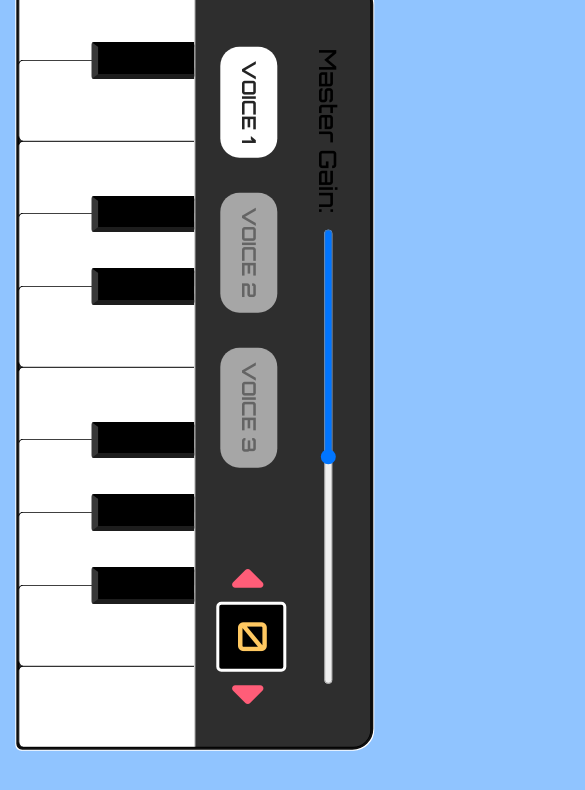
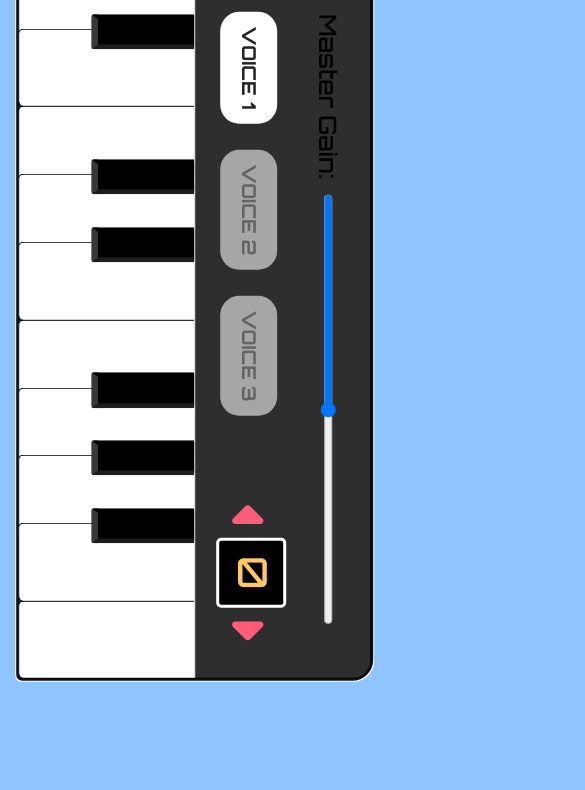
Before and after one commit to nchau3/RK-23-Keyboard, a React (Vite) app: page / in a window 390 px wide. Shown: the top 790 px of the page, 585 px wide, since content can reach past the window. Built offline with nearby package versions, Linux system fonts and the light colour scheme.

Commit message:
testing new breakpoints

```diff
--- a/src/styles/App.scss
+++ b/src/styles/App.scss
@@ -20,7 +20,7 @@
 
 @media (max-width: 480px) {
   :root {
-    padding: 40vw;
+    margin: 28% 0;
   }
 
   #App {
@@ -37,6 +37,6 @@
 
   .keyboard {
     height: 90vw;
-    width: 90vh;
+    width: 85vh;
   }
 }
```
Also changed, not shown: 4 other files (tests, documents, lock files or other folders).
